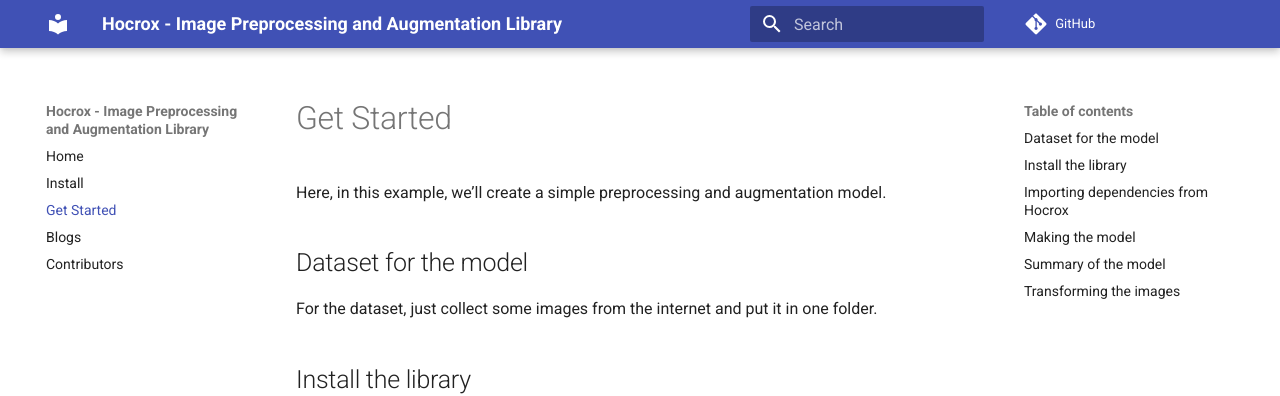
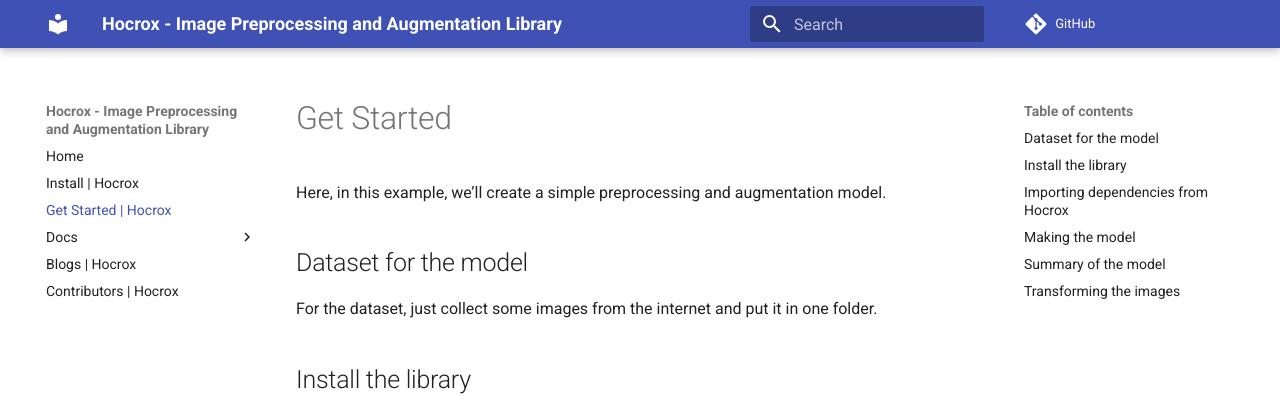
Before and after one commit to imdeepmind/hocrox, an MkDocs documentation site: the page built from docs/get-started.md, in a window 1280 px wide. Shown: the top 396 px of the page. Built offline with MkDocs 1.6.1 and Material for MkDocs 9.7.7, drawn with Linux system fonts in a browser that asks for light colours; comment, search, counter and statistics services are not loaded; the version menu is left out.

Commit message:
restructured the docs

```diff
--- a/docs/blogs.md
+++ b/docs/blogs.md
@@ -1,5 +1,5 @@
 ---
-title: Blogs
+title: Blogs | Hocrox
 description: A list of all blogs published on Medium by the owners and/or contributors.
 authors:
   - Abhishek Chatterjee
--- a/docs/contributors.md
+++ b/docs/contributors.md
@@ -1,5 +1,5 @@
 ---
-title: Contributors
+title: Contributors | Hocrox
 description: A list of all the people that worked on making Hocrox library.
 authors:
   - Abhishek Chatterjee
--- a/docs/get-started.md
+++ b/docs/get-started.md
@@ -1,5 +1,5 @@
 ---
-title: Get Started
+title: Get Started | Hocrox
 description: Get Started with Hocrox library. Find all the important instructions to start using Hocrox.
 authors:
   - Abhishek Chatterjee
--- a/docs/install.md
+++ b/docs/install.md
@@ -1,5 +1,5 @@
 ---
-title: Install
+title: Install | Hocrox
 description: Learn how to install Hocrox library on your system.
 authors:
   - Abhishek Chatterjee
--- a/mkdocs.yml
+++ b/mkdocs.yml
@@ -13,6 +13,10 @@
   - Home: "index.md"
   - "install.md"
   - "get-started.md"
+  - Docs:
+      - Layers: "docs/layers.md"
+      - Models: "docs/models.md"
+      - Utils: "docs/utils.md"
   - "blogs.md"
   - "contributors.md"
 site_url: https://hocrox.imdeepmind.com/
```
Also changed, not shown: docs/docs/layers.md (added, +10 -0 lines), docs/docs/models.md (added, +10 -0 lines), docs/docs/utils.md (added, +10 -0 lines), docs/index.md (+64 -2 lines).
